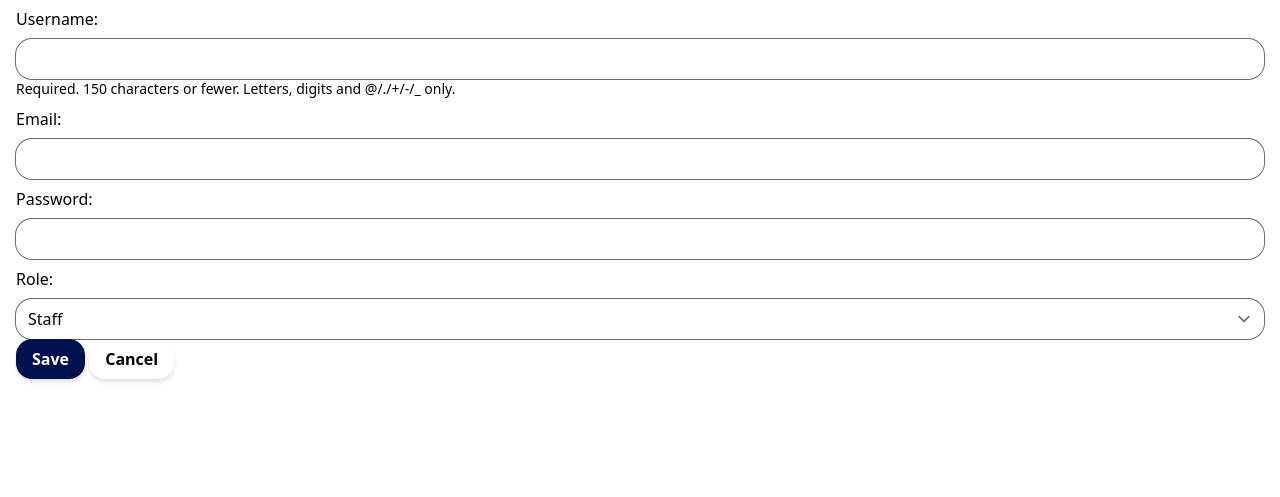
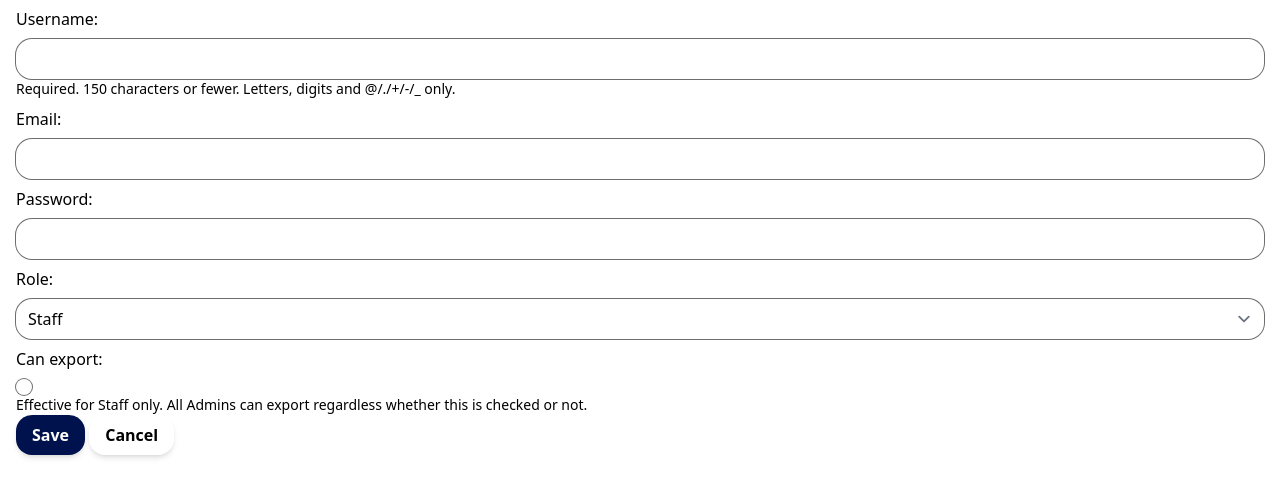
Before and after one commit to christiankyle-ching/board_resolution_is, a Django app: page /users/admin/create/ in a window 1280 px wide. Shown: the part 92-589 px from the top of the page. Run offline with Django 4.2, Linux system fonts and the light colour scheme; the visitor is signed in with stand-in values (Sample User, id 1); data comes from the database, SQL or seed files in the repository; style sheets or scripts are compiled from the project's sources; some libraries are stand-ins or nearby versions.

Commit message:
feat: Add can_export field

```diff
--- a/users/forms.py
+++ b/users/forms.py
@@ -52,4 +52,8 @@ class UserCreateForm(forms.ModelForm):
             'email',
             'password',
             'role',
+            'can_export'
         ]
+        help_texts = {
+            'can_export': _('Effective for Staff only. All Admins can export regardless whether this is checked or not.'),
+        }
--- a/users/mixins.py
+++ b/users/mixins.py
@@ -8,6 +8,11 @@ class HasAdminPermission(UserPassesTestMixin):
         return self.request.user.role in [ROLE_ADMIN]
 
 
+class CanExportPermission(UserPassesTestMixin):
+    def test_func(self):
+        return self.request.user.role in [ROLE_ADMIN] or self.request.user.can_export
+
+
 class HasStaffPermission(UserPassesTestMixin):
     def test_func(self):
         return self.request.user.role in [ROLE_ADMIN, ROLE_STAFF]
--- a/users/models.py
+++ b/users/models.py
@@ -21,6 +21,7 @@ class User(AbstractUser):
     email = models.EmailField(unique=True, null=False, blank=False)
     role = models.PositiveSmallIntegerField(
         null=False, blank=False, default=ROLE_STAFF, choices=ROLE_CHOICES)
+    can_export = models.BooleanField(default=False, null=False)
 
     objects = ActiveUserManager()
     all_objects = UserManager()
--- a/users/signals.py
+++ b/users/signals.py
@@ -10,6 +10,9 @@ def set_role(sender, instance, *args, **kwargs):
     # If user is superuser, make admin
     if instance.is_superuser:
         instance.role = ROLE_ADMIN
+
+    if int(instance.role) == ROLE_ADMIN:
+        instance.can_export = True
 
 
 @receiver(post_save, sender=settings.AUTH_USER_MODEL)
--- a/users/templates/users/admin/users_manage.html
+++ b/users/templates/users/admin/users_manage.html
@@ -16,6 +16,7 @@
             <th>Username</th>
             <th>Full Name</th>
             <th>Email</th>
+            <th>Can Export</th>
             <th>Operation</th>
         </tr>
     </thead>
@@ -29,6 +30,7 @@
             <td>{{ u.username }}</td>
             <td>{{ u.profile.full_name }}</td>
             <td>{{ u.email }}</td>
+            <td>{{ u.can_export }}</td>
             <td>
                 <a href="{% url 'users:admin:user_change_password' u.id %}" class="button">Change Password</a>
                 <a href="{% url 'users:admin:user_delete' u.id %}" class="button-danger">Delete</a>
--- a/users/views.py
+++ b/users/views.py
@@ -136,7 +136,7 @@ class AdminUserChangePasswordView(LoginRequiredMixin, HasAdminPermission, View):
 
 class AdminUserDeleteView(LoginRequiredMixin, HasAdminPermission, generic.DeleteView):
     model = _User
-    template_name = 'admin/user_delete.html'
+    template_name = 'users/admin/user_delete.html'
     success_url = reverse_lazy('users:admin:manage')
 
 # endregion
```
Also changed, not shown: users/migrations/0001_initial.py.
